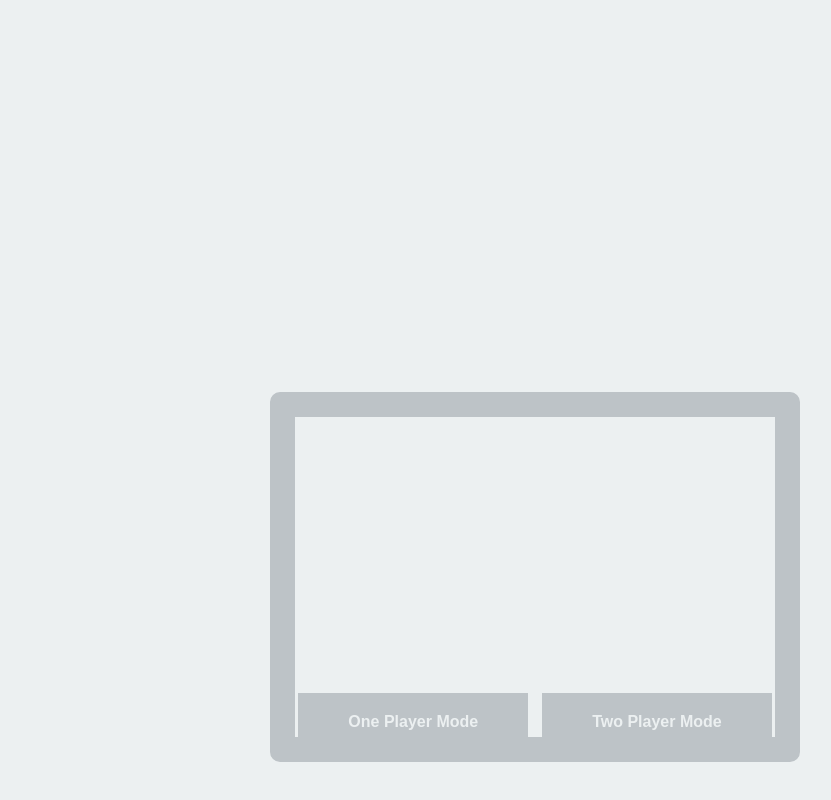
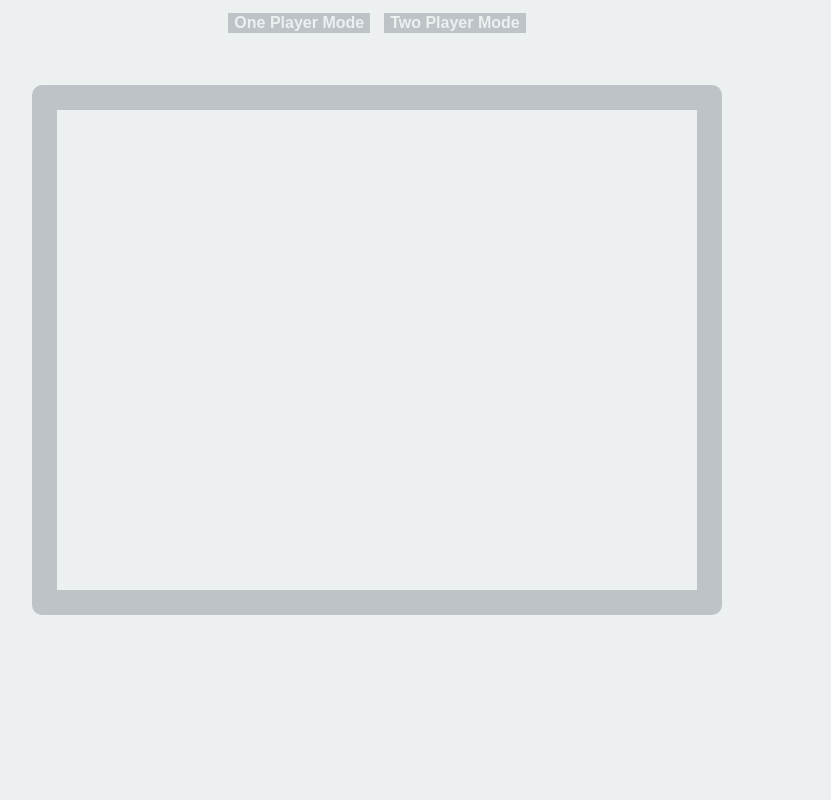
Before and after one commit to ademars94/brickbreaker, a plain HTML site: page index.html in a window 1280 px wide. Shown: the whole page, without its empty margins (105-936 px from the left). Drawn offline with nearby package versions, Linux system fonts and the light colour scheme.

Commit message:
mess with css

```diff
--- a/css/style.css
+++ b/css/style.css
@@ -1,5 +1,22 @@
 body {
 	background-color: #ecf0f1;
+}
+
+canvas {
+	border: 25px solid #bdc3c7;
+	border-radius: 10px;
+	display: block;
+	margin: 5% auto;
+	position: relative;
+	z-index: 0;
+}
+
+#display {
+	width: 640px;
+	height: 480px;
+	margin: auto;
+	position: relative;
+	z-index: 10000000;
 }
 
 #title {
@@ -7,31 +24,25 @@ body {
 	font-size: 72px;
 }
 
+#main {
+	width: 100%;
+	height: 100%;
+	padding-bottom: 300px;
+	width: 75%;
+	height: 75%;
+}
+
 #buttons {
-	position: relative;
 	top: 660px;
 	text-align: center;
 	margin: auto;
 }
 
 input {
-	padding-right: 50px;
-	padding-left: 50px;
-	padding-top: 20px;
-	padding-bottom: 20px;
 	margin: 5px;
-	position: relative;
-	top: 20px;
 	background-color: #bdc3c7;
 	color: #ecf0f1;
 	border: 0;
 	font-size: 16px;
 	font-weight: bold;
 }
-
-canvas {
-	border: 25px solid #bdc3c7;
-	border-radius: 10px;
-	display: block;
-	margin: 25% auto;
-}
--- a/index.html
+++ b/index.html
@@ -15,7 +15,10 @@
 			<input type="submit" value="Two Player Mode" id="twoPlayerMode">
 		</div>
 
-		<canvas id="canvas" width="480" height="320"></canvas>
+		<div>
+			<canvas id="canvas" width="640" height="480"></canvas>
+			<div id="display"></div>
+		</div>
 	</div>
 
 	<script src="https://code.jquery.com/jquery-2.1.4.min.js"></script>
--- a/js/main.js
+++ b/js/main.js
@@ -17,8 +17,8 @@ var dy = -2;
 var rightPressed = false;
 var leftPressed = false;
 
-var brickRowCount = 3;
-var brickColumnCount = 5;
+var brickRowCount = 4;
+var brickColumnCount = 7;
 var brickWidth = 75;
 var brickHeight = 20;
 var brickPadding = 10;
@@ -29,7 +29,7 @@ var bricks = [];
 var score = 0;
 var lives = 3;
 var playerOneLives, playerTwoLives;
-var frameRate = 8;
+var frameRate = 6;
 
 //********** GLOBAL LISTENERS **********//
 
@@ -113,7 +113,7 @@ function onePlayerMode() {
 
 	function drawLives() {
 		$ctx.font = "16px Arial";
-		$ctx.fillStyle = "#d35400";
+		$ctx.fillStyle = "#1abc9c";
 		$ctx.fillText("Lives: " + lives, $canvas[0].width - 65, 20);
 	}
 
```
